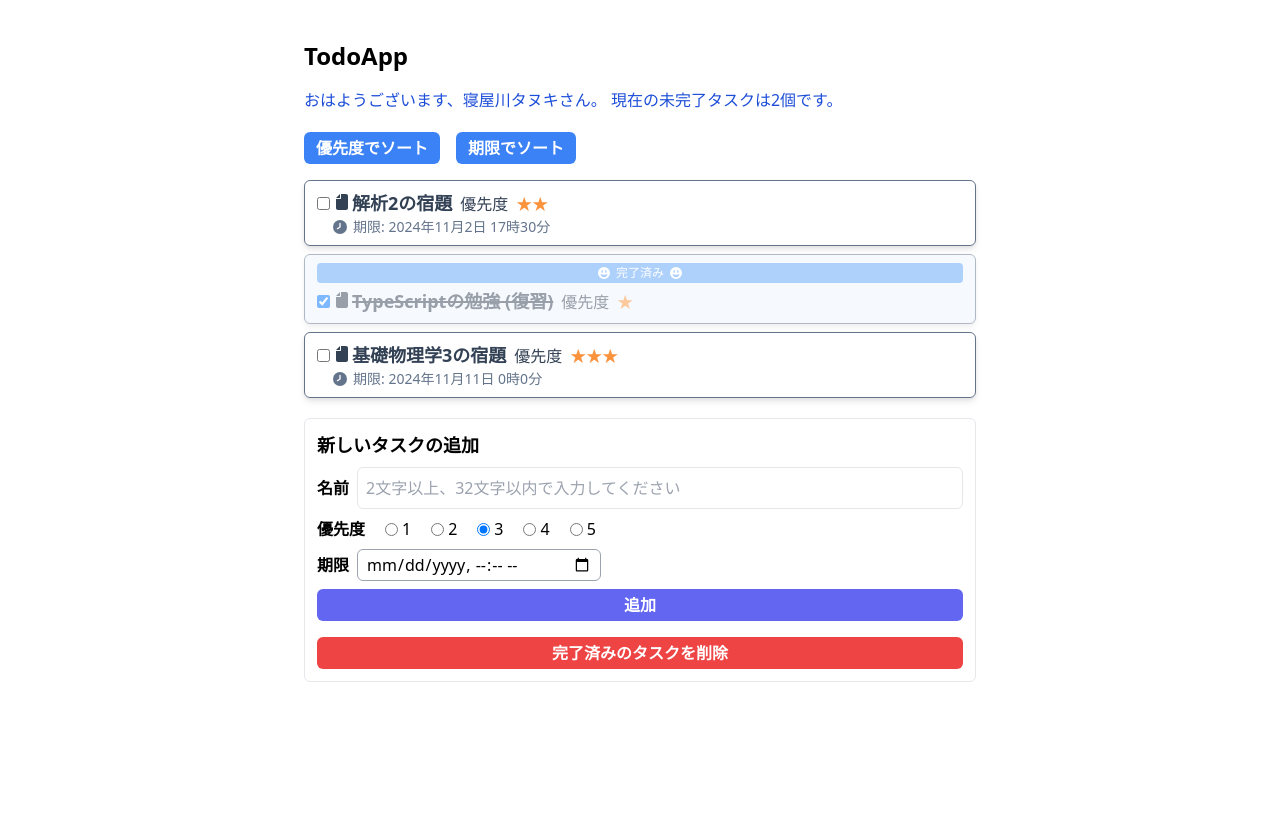
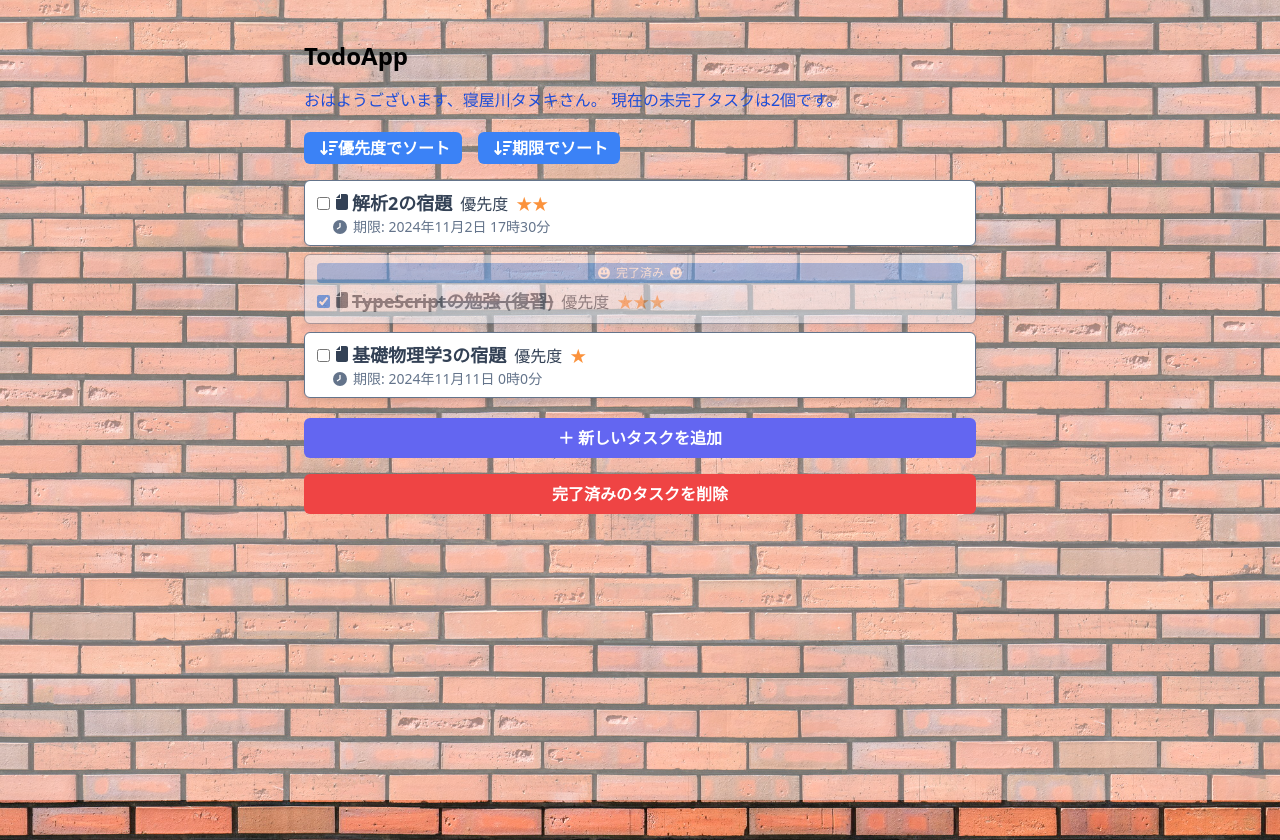
Before and after one commit to Tsubasa213/react-todo-app, a React (Vite) app: page / in a window 1280 px wide. Before the commit the page ends 800 px from the top, so only its background shows below. Built offline with nearby package versions, Linux system fonts and the light colour scheme.

Commit message:
create 2 files and update 4 files

```diff
--- a/src/App.tsx
+++ b/src/App.tsx
@@ -7,10 +7,15 @@ import { v4 as uuid } from "uuid";
 import dayjs from "dayjs";
 import { twMerge } from "tailwind-merge"; // ◀◀ 追加
 import { FontAwesomeIcon } from "@fortawesome/react-fontawesome"; // ◀◀ 追加
-import { faTriangleExclamation } from "@fortawesome/free-solid-svg-icons"; // ◀◀ 追加
+import {
+  faTriangleExclamation,
+  faArrowDownWideShort,
+} from "@fortawesome/free-solid-svg-icons"; // faArrowDownWideShort を追加
+import TaskFormModal from "./TaskFormModal"; // 追加
 
 const App = () => {
   const [todos, setTodos] = useState<Todo[]>([]); // ◀◀ 編集
+  const [showTaskForm, setShowTaskForm] = useState(false);
   const [newTodoName, setNewTodoName] = useState("");
   const [newTodoPriority, setNewTodoPriority] = useState(3);
   const [newTodoDeadline, setNewTodoDeadline] = useState<Date | null>(null);
@@ -54,10 +59,9 @@ const App = () => {
     }
   };
 
-  // todosを優先度でソート (優先度が低い値を上位に表示)
   const sortByPriority = () => {
-    const sortedTodos = [...todos].sort((a, b) => a.priority - b.priority);
-    console.log("優先度でソートされたタスクリスト:", sortedTodos); // ソート結果を確認
+    const sortedTodos = [...todos].sort((a, b) => b.priority - a.priority);
+    console.log("優先度でソートされたタスクリスト:", sortedTodos);
     setTodos(sortedTodos);
   };
 
@@ -97,6 +101,7 @@ const App = () => {
     setTodos(updatedTodos);
   };
 
+  // addNewTodo 関数を修正
   const addNewTodo = () => {
     const err = isValidTodoName(newTodoName);
     if (err !== "") {
@@ -107,16 +112,14 @@ const App = () => {
       id: uuid(),
       name: newTodoName,
       isDone: false,
-      priority: newTodoPriority, // 優先度が正しく設定されているか確認
+      priority: newTodoPriority,
       deadline: newTodoDeadline,
     };
-    console.log("新しいタスク:", newTodo); // タスクの中身を確認
-    const updatedTodos = [...todos, newTodo];
-    setTodos(updatedTodos);
-    console.log("追加後のタスクリスト:", updatedTodos); // 全タスクの状態を確認
+    setTodos([...todos, newTodo]);
     setNewTodoName("");
     setNewTodoPriority(3);
     setNewTodoDeadline(null);
+    setShowTaskForm(false); // モーダルを閉じる
   };
 
   const removeCompletedTodos = () => {
@@ -143,6 +146,7 @@ const App = () => {
             onClick={sortByPriority}
             className="rounded-md bg-blue-500 px-3 py-1 font-bold text-white hover:bg-blue-600"
           >
+            <FontAwesomeIcon icon={faArrowDownWideShort} className="ml-1" />
             優先度でソート
           </button>
           <button
@@ -150,100 +154,42 @@ const App = () => {
             onClick={sortByDeadline}
             className="rounded-md bg-blue-500 px-3 py-1 font-bold text-white hover:bg-blue-600"
           >
+            <FontAwesomeIcon icon={faArrowDownWideShort} className="ml-1" />
             期限でソート
           </button>
         </div>
       </div>
       <TodoList todos={todos} updateIsDone={updateIsDone} remove={remove} />
 
-      <div className="mt-5 space-y-2 rounded-md border p-3">
-        <h2 className="text-lg font-bold">新しいタスクの追加</h2>
-        {/* 編集: ここから... */}
-        <div>
-          <div className="flex items-center space-x-2">
-            <label className="font-bold" htmlFor="newTodoName">
-              名前
-            </label>
-            <input
-              id="newTodoName"
-              type="text"
-              value={newTodoName}
-              onChange={updateNewTodoName}
-              className={twMerge(
-                "grow rounded-md border p-2",
-                newTodoNameError && "border-red-500 outline-red-500"
-              )}
-              placeholder="2文字以上、32文字以内で入力してください"
-            />
-          </div>
-          {newTodoNameError && (
-            <div className="ml-10 flex items-center space-x-1 text-sm font-bold text-red-500 ">
-              <FontAwesomeIcon
-                icon={faTriangleExclamation}
-                className="mr-0.5"
-              />
-              <div>{newTodoNameError}</div>
-            </div>
-          )}
-        </div>
-        {/* ...ここまで */}
-
-        <div className="flex gap-5">
-          <div className="font-bold">優先度</div>
-          {[1, 2, 3, 4, 5].map((value) => (
-            <label key={value} className="flex items-center space-x-1">
-              <input
-                id={`priority-${value}`}
-                name="priorityGroup"
-                type="radio"
-                value={value}
-                checked={newTodoPriority === value}
-                onChange={updateNewTodoPriority}
-              />
-              <span>{value}</span>
-            </label>
-          ))}
-        </div>
-
-        <div className="flex items-center gap-x-2">
-          <label htmlFor="deadline" className="font-bold">
-            期限
-          </label>
-          <input
-            type="datetime-local"
-            id="deadline"
-            value={
-              newTodoDeadline
-                ? dayjs(newTodoDeadline).format("YYYY-MM-DDTHH:mm:ss")
-                : ""
-            }
-            onChange={updateDeadline}
-            className="rounded-md border border-gray-400 px-2 py-0.5"
-          />
-        </div>
-
-        <div className="flex flex-col space-y-4">
+      <div className="mt-5">
         <button
           type="button"
-            onClick={addNewTodo}
-            className={twMerge(
-              "rounded-md bg-indigo-500 px-3 py-1 font-bold text-white hover:bg-indigo-600",
-              newTodoNameError && "cursor-not-allowed opacity-50"
-            )}
+          onClick={() => setShowTaskForm(true)}
+          className="w-full rounded-md bg-indigo-500 px-3 py-2 font-bold text-white hover:bg-indigo-600"
         >
-            追加
+          ＋ 新しいタスクを追加
         </button>
+
+        <TaskFormModal
+          isOpen={showTaskForm}
+          onClose={() => setShowTaskForm(false)}
+          newTodoName={newTodoName}
+          newTodoNameError={newTodoNameError}
+          newTodoPriority={newTodoPriority}
+          newTodoDeadline={newTodoDeadline}
+          updateNewTodoName={updateNewTodoName}
+          updateNewTodoPriority={updateNewTodoPriority}
+          updateDeadline={updateDeadline}
+          addNewTodo={addNewTodo}
+        />
 
         <button
           type="button"
           onClick={removeCompletedTodos}
-            className={
-              "rounded-md bg-red-500 px-3 py-1 font-bold text-white hover:bg-red-600"
-            }
+          className="mt-4 w-full rounded-md bg-red-500 px-3 py-2 font-bold text-white hover:bg-red-600"
         >
           完了済みのタスクを削除
         </button>
-        </div>
       </div>
     </div>
   );
--- /dev/null
+++ b/src/TaskFormModal.tsx
@@ -0,0 +1,162 @@
+import React, { useEffect } from "react";
+import dayjs from "dayjs";
+import { FontAwesomeIcon } from "@fortawesome/react-fontawesome";
+import {
+  faTriangleExclamation,
+  faXmark,
+} from "@fortawesome/free-solid-svg-icons";
+import { twMerge } from "tailwind-merge";
+
+type Props = {
+  isOpen: boolean;
+  onClose: () => void;
+  newTodoName: string;
+  newTodoNameError: string;
+  newTodoPriority: number;
+  newTodoDeadline: Date | null;
+  updateNewTodoName: (e: React.ChangeEvent<HTMLInputElement>) => void;
+  updateNewTodoPriority: (e: React.ChangeEvent<HTMLInputElement>) => void;
+  updateDeadline: (e: React.ChangeEvent<HTMLInputElement>) => void;
+  addNewTodo: () => void;
+};
+
+const TaskFormModal = ({
+  isOpen,
+  onClose,
+  newTodoName,
+  newTodoNameError,
+  newTodoPriority,
+  newTodoDeadline,
+  updateNewTodoName,
+  updateNewTodoPriority,
+  updateDeadline,
+  addNewTodo,
+}: Props) => {
+  useEffect(() => {
+    const handleKeyPress = (e: KeyboardEvent) => {
+      if (e.key === "Enter" && !newTodoNameError && newTodoName.length >= 2) {
+        addNewTodo();
+      }
+      if (e.key === "Escape") {
+        onClose();
+      }
+    };
+
+    if (isOpen) {
+      window.addEventListener("keydown", handleKeyPress);
+    }
+
+    return () => {
+      window.removeEventListener("keydown", handleKeyPress);
+    };
+  }, [isOpen, addNewTodo, onClose, newTodoNameError, newTodoName]);
+
+  if (!isOpen) return null;
+
+  return (
+    <div className="fixed inset-0 z-50 flex items-center justify-center">
+      <div
+        className="absolute inset-0 bg-black bg-opacity-50"
+        onClick={onClose}
+      />
+      <div className="relative w-full max-w-lg rounded-lg bg-white p-6 shadow-xl">
+        <button
+          onClick={onClose}
+          className="absolute right-4 top-4 text-gray-500 hover:text-gray-700"
+        >
+          <FontAwesomeIcon icon={faXmark} className="size-5" />
+        </button>
+
+        <h2 className="mb-4 text-lg font-bold">新しいタスクの追加</h2>
+
+        <div className="space-y-4">
+          <div>
+            <div className="flex items-center space-x-2">
+              <label className="font-bold" htmlFor="newTodoName">
+                名前
+              </label>
+              <input
+                id="newTodoName"
+                type="text"
+                value={newTodoName}
+                onChange={updateNewTodoName}
+                className={twMerge(
+                  "grow rounded-md border p-2",
+                  newTodoNameError && "border-red-500 outline-red-500"
+                )}
+                placeholder="2文字以上、32文字以内で入力してください"
+                autoFocus
+              />
+            </div>
+            {newTodoNameError && (
+              <div className="ml-10 flex items-center space-x-1 text-sm font-bold text-red-500">
+                <FontAwesomeIcon
+                  icon={faTriangleExclamation}
+                  className="mr-0.5"
+                />
+                <div>{newTodoNameError}</div>
+              </div>
+            )}
+          </div>
+
+          <div className="flex gap-5">
+            <div className="font-bold">優先度</div>
+            {[1, 2, 3, 4, 5].map((value) => (
+              <label key={value} className="flex items-center space-x-1">
+                <input
+                  id={`priority-${value}`}
+                  name="priorityGroup"
+                  type="radio"
+                  value={value}
+                  checked={newTodoPriority === value}
+                  onChange={updateNewTodoPriority}
+                />
+                <span>{value}</span>
+              </label>
+            ))}
+          </div>
+
+          <div className="flex items-center gap-x-2">
+            <label htmlFor="deadline" className="font-bold">
+              期限
+            </label>
+            <input
+              type="datetime-local"
+              id="deadline"
+              value={
+                newTodoDeadline
+                  ? dayjs(newTodoDeadline).format("YYYY-MM-DDTHH:mm:ss")
+                  : ""
+              }
+              onChange={updateDeadline}
+              className="rounded-md border border-gray-400 px-2 py-0.5"
+            />
+          </div>
+
+          <div className="flex justify-end space-x-3 pt-4">
+            <button
+              type="button"
+              onClick={onClose}
+              className="rounded-md border border-gray-300 px-4 py-2 hover:bg-gray-100"
+            >
+              キャンセル
+            </button>
+            <button
+              type="button"
+              onClick={addNewTodo}
+              className={twMerge(
+                "rounded-md bg-indigo-500 px-4 py-2 font-bold text-white hover:bg-indigo-600",
+                newTodoNameError && "cursor-not-allowed opacity-50"
+              )}
+              disabled={!!newTodoNameError}
+            >
+              追加
+            </button>
+          </div>
+        </div>
+      </div>
+    </div>
+  );
+};
+
+export default TaskFormModal;
--- a/src/TodoList.tsx
+++ b/src/TodoList.tsx
@@ -15,7 +15,7 @@ type Props = {
   remove: (id: string) => void; // ◀◀ 追加
 };
 
-const num2star = (n: number): string => "★".repeat(4 - n);
+const num2star = (n: number): string => "★".repeat(n);
 
 const TodoList = (props: Props) => {
   const todos = props.todos;
--- a/src/index.css
+++ b/src/index.css
@@ -1,3 +1,32 @@
 @tailwind base;
 @tailwind components;
 @tailwind utilities;
+
+/* カスタムスタイルを追加 */
+@layer base {
+  body {
+    background-image: url("/images/brick1_08.jpg");
+    background-size: cover;
+    background-repeat: no-repeat;
+    background-attachment: fixed;
+    background-position: center;
+    min-height: 100vh;
+  }
+
+  /* オーバーレイを追加（必要な場合） */
+  body::before {
+    content: "";
+    position: fixed;
+    top: 0;
+    left: 0;
+    width: 100%;
+    height: 100%;
+    background-color: rgba(255, 255, 255, 0.4); /* 白の半透明オーバーレイ */
+    z-index: -1;
+  }
+
+  #root {
+    position: relative;
+    z-index: 1;
+  }
+}
```
Also changed, not shown: public/images/brick1_08.jpg (added), src/WelcomeMessage.tsx (line endings or trailing spaces). Lines whose indentation alone changed are shown as unchanged.
